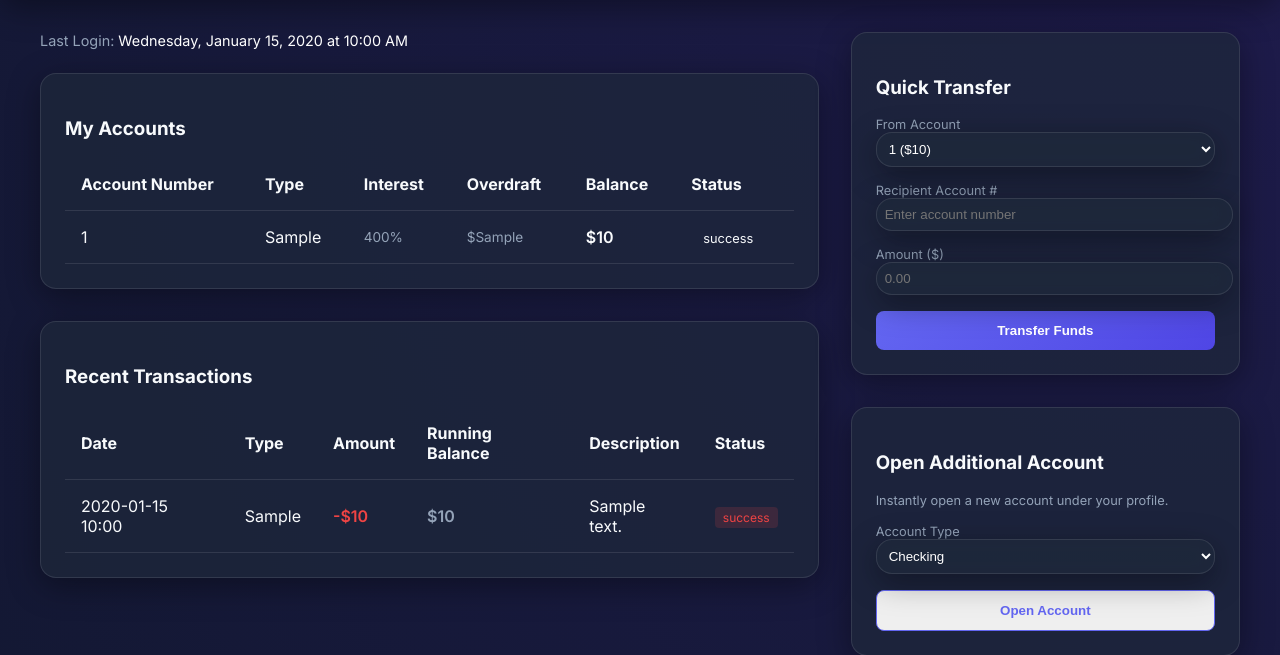
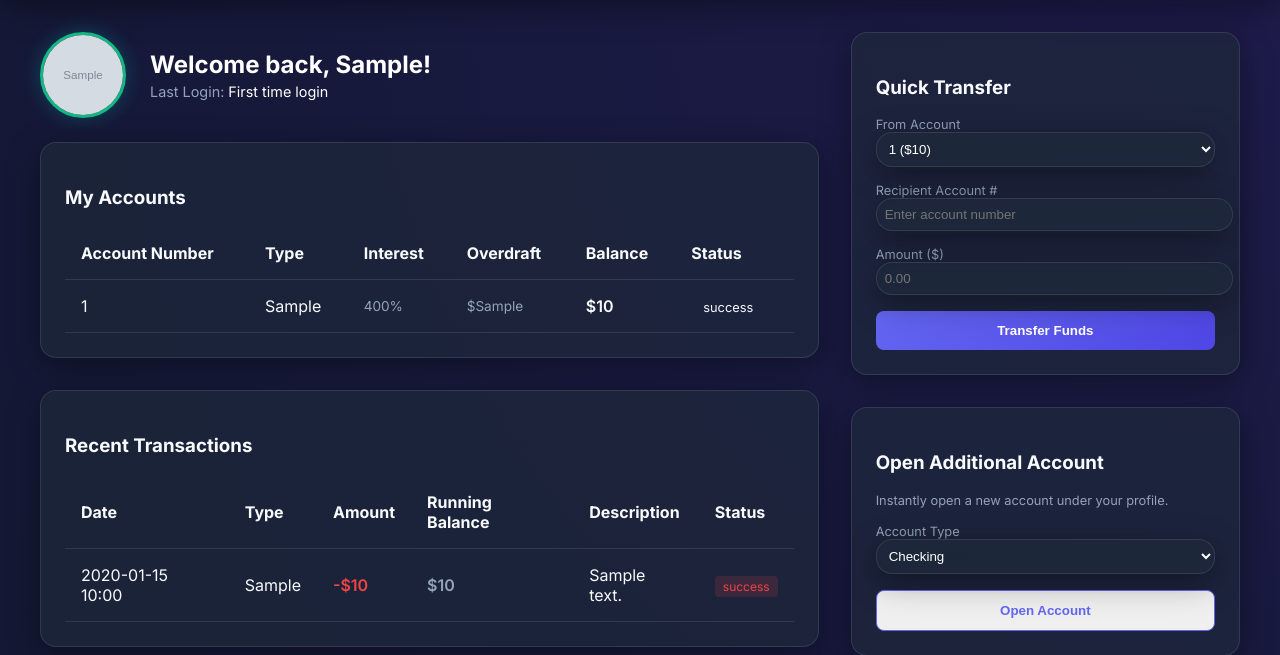
Before and after one commit to HassanSarfaraz/BankSim, a Flask app: page /customer/dashboard in a window 1280 px wide. Shown: the part 63-718 px from the top of the page. Run offline with Flask 3, Linux system fonts and the light colour scheme; the visitor is signed in with stand-in values (Sample User, id 1); grey boxes marked "Sample" are stand-in pictures; a database or web service that is not in the repository returns one stand-in record (values such as "Sample title"); some libraries are stand-ins or nearby versions.

Commit message:
Fix: Enabled profile pictures on Customer Dashboard and fixed database path linking

```diff
--- a/app/routes/customer.py
+++ b/app/routes/customer.py
@@ -43,17 +43,16 @@ def dashboard():
     """, (session['user_id'],))
     transactions = cur.fetchall()
 
-    cur.execute("""
-        SELECT attempt_time
-        FROM login_attempts
-        WHERE user_id = %s AND success = TRUE
-        ORDER BY attempt_time DESC
-        OFFSET 1 LIMIT 1
-    """, (session['user_id'],))
-    last_login_res = cur.fetchone()
-    last_login = last_login_res[0] if last_login_res else None
+    cur.execute("SELECT previous_login, profile_image FROM users WHERE user_id = %s", (session['user_id'],))
+    user_res = cur.fetchone()
+    last_login = user_res[0] if user_res else None
+    profile_image = user_res[1] if user_res else None
 
-    return render_template('dashboard/customer.html', accounts=accounts, transactions=transactions, last_login=last_login)
+    return render_template('dashboard/customer.html',
+                         accounts=accounts,
+                         transactions=transactions,
+                         last_login=last_login,
+                         profile_image=profile_image)
 
 
 @customer_bp.route('/transfer', methods=['POST'])
--- a/app/templates/dashboard/customer.html
+++ b/app/templates/dashboard/customer.html
@@ -3,8 +3,22 @@
 {% block content %}
 <div class="dashboard-grid">
     <div class="animate-fade-in">
-        <div style="margin-bottom: 1.5rem; color: var(--text-muted); font-size: 0.9rem;">
-            Last Login: <span style="color: white; font-weight: 500;">{{ last_login.strftime('%A, %B %d, %Y at %I:%M %p') if last_login else 'First time login' }}</span>
+        <div style="display: flex; align-items: center; gap: 1.5rem; margin-bottom: 1.5rem;">
+            {% if profile_image %}
+            <img src="{{ url_for('static', filename=profile_image) }}"
+                 alt="Profile"
+                 style="width: 80px; height: 80px; border-radius: 50%; object-fit: cover; border: 3px solid var(--accent); box-shadow: 0 0 20px rgba(0, 242, 254, 0.2);">
+            {% else %}
+            <div style="width: 80px; height: 80px; border-radius: 50%; background: var(--glass-bg); border: 2px dashed var(--glass-border); display: flex; align-items: center; justify-content: center; color: var(--text-muted); font-size: 0.8rem; text-align: center;">
+                No Pic
+            </div>
+            {% endif %}
+            <div>
+                <h2 style="margin: 0; color: white;">Welcome back, {{ accounts[0][0] if accounts else 'Customer' }}!</h2>
+                <div style="color: var(--text-muted); font-size: 0.9rem; margin-top: 0.3rem;">
+                    Last Login: <span style="color: white; font-weight: 500;">{{ last_login.strftime('%A, %B %d, %Y at %I:%M %p') if last_login else 'First time login' }}</span>
+                </div>
+            </div>
         </div>
         <!-- Accounts Overview -->
         <div class="glass card">
```
